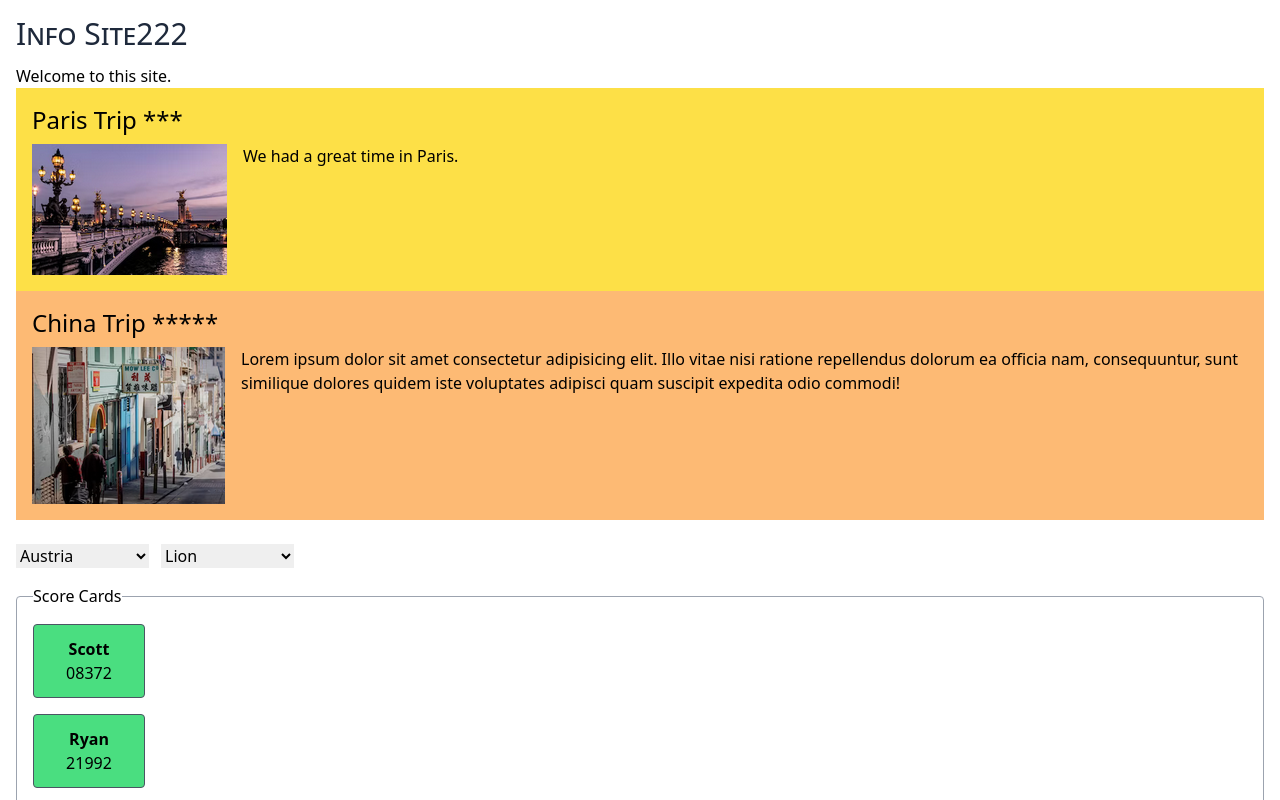
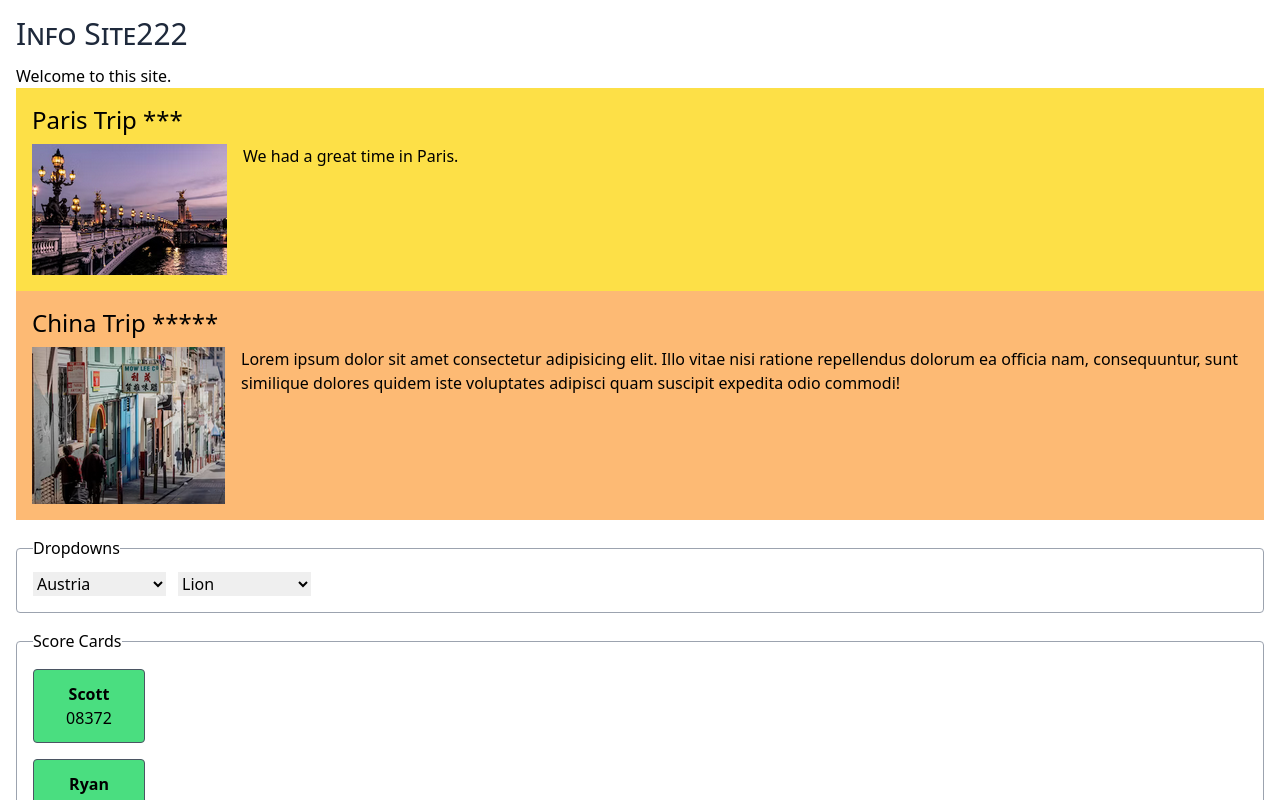
Before and after one commit to edwardtanguay/et992-vite-react-component-demo, a React (Vite) app: page / in a window 1280 px wide. Shown: the top 800 px of the page. Built offline with nearby package versions, Linux system fonts and the light colour scheme.

Commit message:
dropdowns wrapped

```diff
--- a/src/App.tsx
+++ b/src/App.tsx
@@ -24,8 +24,10 @@ export const App = () => {
 				body="Lorem ipsum dolor sit amet consectetur adipisicing elit. Illo vitae nisi ratione repellendus dolorum ea officia nam, consequuntur, sunt similique dolores quidem iste voluptates adipisci quam suscipit expedita odio commodi!"
 				stars={16}
 			/>
-			<Dropdown choices={exampleData.countries} />
-			<Dropdown choices={exampleData.animals} />
+			<Wrapper title="Dropdowns">
+				<Dropdown choices={exampleData.countries} />
+				<Dropdown choices={exampleData.animals} />
+			</Wrapper>
 
 			<Wrapper title="Score Cards">
 				{exampleData.playerResults.map((playerResult) => {
--- a/src/components/Dropdown.tsx
+++ b/src/components/Dropdown.tsx
@@ -4,7 +4,7 @@ interface IProps {
 
 export const Dropdown = ({ choices }: IProps) => {
 	return (
-		<select className="mt-6 mr-3">
+		<select className="mt-3 mr-3">
 			{choices.map((choice) => {
 				return <option value={choice.toLowerCase().replace(' ', '')}>{choice}</option>;
 			})}
```
